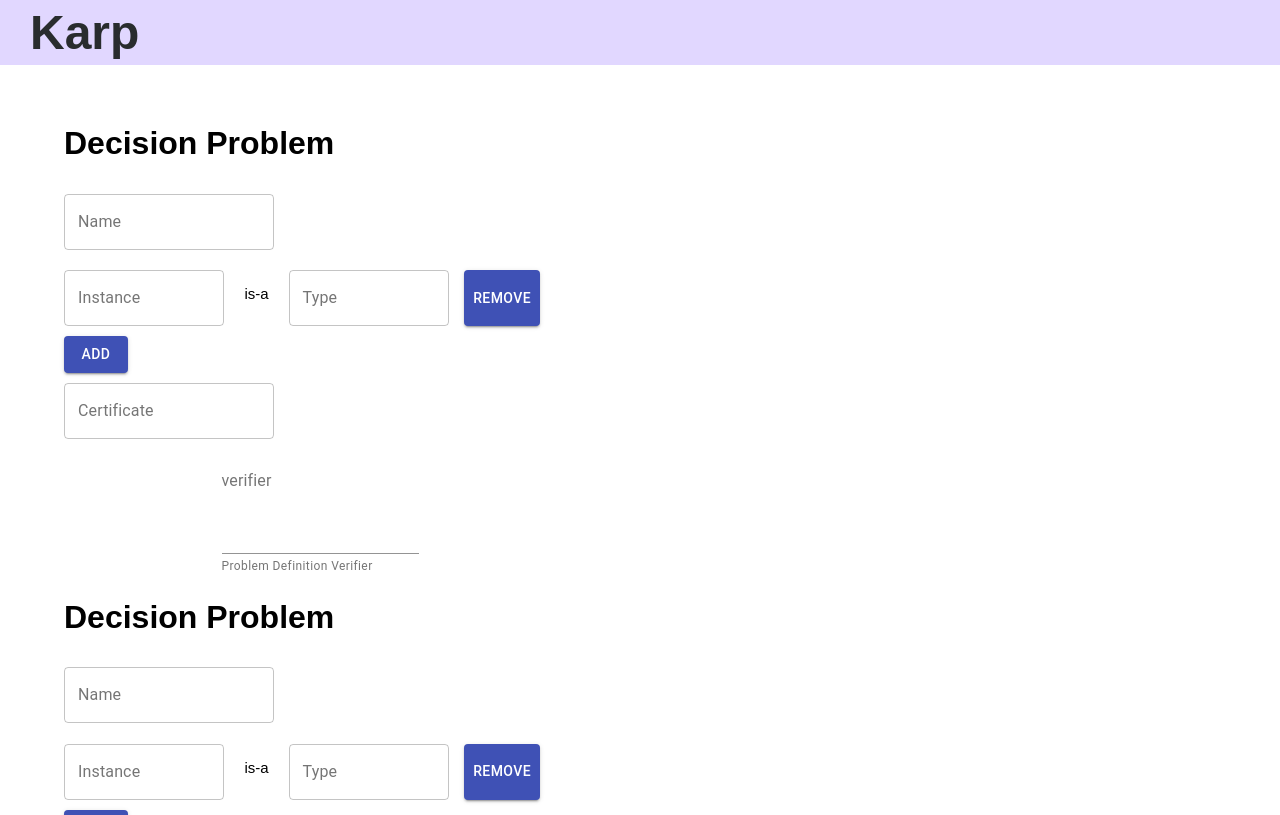
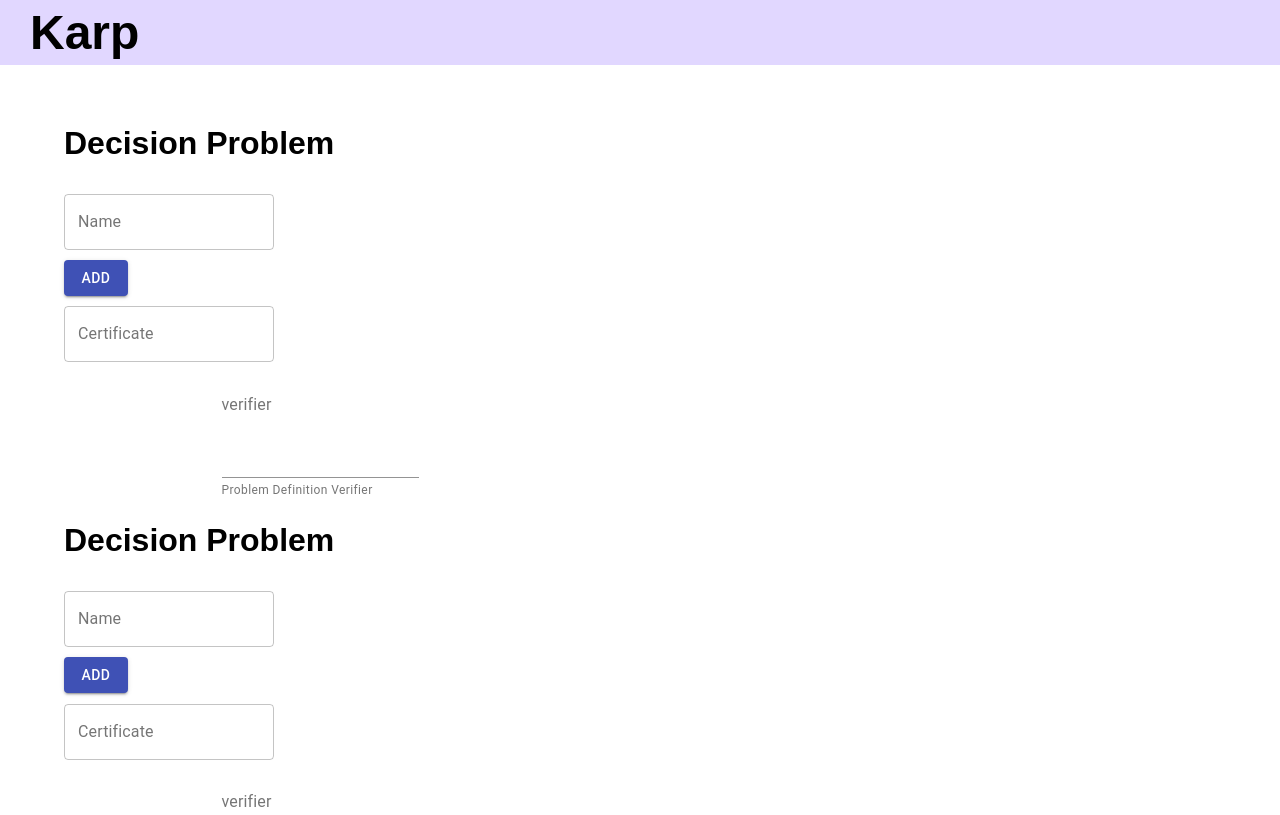
Before and after one commit to 394-s22/karp, a React (Create React App) app: page / in a window 1280 px wide. Shown: the top 815 px of the page. Built offline with nearby package versions, Linux system fonts and the light colour scheme.

Commit message:
modified instance structure from dictionary to array

```diff
--- a/src/components/DecisionProblem.js
+++ b/src/components/DecisionProblem.js
@@ -7,7 +7,8 @@
 
 const DecisionProblem = ({ setFormInput }) => {
 
-  const [instanceInputs, setInstanceInputs] = useState({0:""});
+  // const [instanceInputs, setInstanceInputs] = useState({ 0: "" });
+  const [instanceInputs, setInstanceInputs] = useState([]);
 
   const [decisionProblemInput, setDecisionProblemInput] = useReducer(
     (state, newState) => ({ ...state, ...newState }),
@@ -28,11 +29,12 @@
 
   useEffect(() => {
     let data = { decisionProblemInput }["decisionProblemInput"];
-
-    let instanceString = "";
-    Object.entries(instanceInputs).map(([key, value]) => {
-      instanceString += value;
-    });
+    console.log(instanceInputs)
+    let instanceString = instanceInputs.join();
+    // instanceInputs.map((value) => {
+    //   instanceString += value;
+    //   instanceString.join(value);
+    // });
 
     const combinedDecisionProblem =
       "(decision-problem #:name " + data["Name"]
@@ -50,14 +52,17 @@
     //   value:  ""
     // });
     // setInstanceInputs({0:"", 1:""});
-    var curr_dict = {}
-    Object.assign(curr_dict, instanceInputs)
-    curr_dict[Object.keys(instanceInputs).length] = "";
-    setInstanceInputs(curr_dict);
-    // return (
-    //   <Instance />
-    // )
-    console.log(instanceInputs)
+
+    // var curr_dict = {}
+    // Object.assign(curr_dict, instanceInputs)
+    // curr_dict[Object.keys(instanceInputs).length] = "";
+    // setInstanceInputs(curr_dict);
+    // console.log(instanceInputs)
+
+    instanceInputs.push("");
+    setInstanceInputs(instanceInputs);
+    console.log(instanceInputs);
+
   };
 
   return (
@@ -75,19 +80,18 @@
         />
       </div>
       <div>
-
         {
-          Object.entries(instanceInputs).map(([key, value]) => {
-            return (
-            <Instance instanceInputs = {instanceInputs} setInstanceInputs={setInstanceInputs} id={key}/>
-          )})
+          // instanceInputs.length === 0 ? <Instance instanceInputs={instanceInputs} setInstanceInputs={setInstanceInputs} key={0} /> :
+          instanceInputs.map((elem, idx) => {
+            return (<Instance instanceInputs={instanceInputs} setInstanceInputs={setInstanceInputs} key={idx} />)
+          })
         }
 
 
       </div>
 
       <div>
-        {/* <svg data-testid="AddIcon"></svg> */}
+
         <Button
           id="add"
           type="add"
--- a/src/components/Instance.js
+++ b/src/components/Instance.js
@@ -1,10 +1,10 @@
-import React, { useReducer , useEffect} from "react";
+import React, { useReducer, useEffect } from "react";
 import { Button, Icon, TextField, Paper, Typography, IconButton } from "@material-ui/core";
 import { makeStyles } from "@material-ui/core/styles";
 
 
 
-const Instance = ({ instanceInputs, setInstanceInputs, id}) => {
+const Instance = ({ instanceInputs, setInstanceInputs }) => {
 
   const [instanceInput, setInstanceInput] = useReducer(
     (state, newState) => ({ ...state, ...newState }),
@@ -28,14 +28,18 @@
     let data = { instanceInput }["instanceInput"];
     const combinedInstance = "[" + data["Instance"] + " is-a " + data["Type"] + "]";
 
-    var curr_dict = {}
-    Object.assign(curr_dict, instanceInputs)
-    curr_dict[id] = combinedInstance
-    setInstanceInputs(curr_dict);
-    console.log(combinedInstance);
-  }, [instanceInput, id]);
+    // var curr_dict = {}
+    // Object.assign(curr_dict, instanceInputs)
+    // curr_dict[id] = combinedInstance
+    instanceInputs.push(combinedInstance);
+    setInstanceInputs(instanceInputs);
+    // console.log(combinedInstance);
+    console.log(instanceInputs)
+  }, [instanceInput]);
 
-
+  // const removeInstance = (evt) => {
+  //   const key = evt.target.key
+  // }
 
   return (
     <div className="input-instance-type decision-problem-input">
@@ -60,13 +64,12 @@
         onChange={handleInstanceInput}
       />
 
-      {/* <svg data-testid="RemoveIcon"></svg> */}
       <Button
         id="remove"
         type="remove"
         variant="contained"
         color="primary"
-        // onChange={}
+      // onChange={}
       >
         Remove
       </Button>
```
